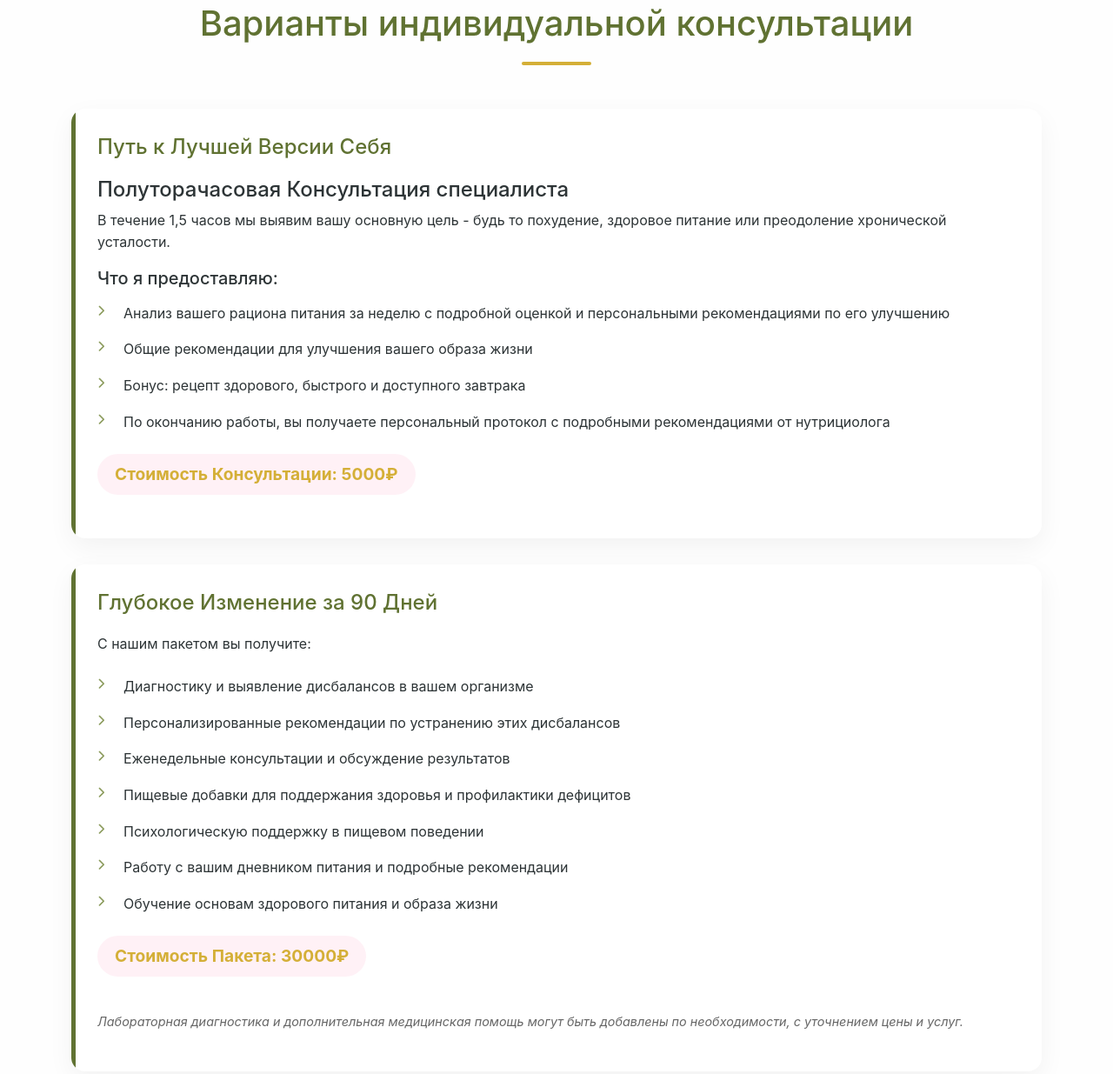
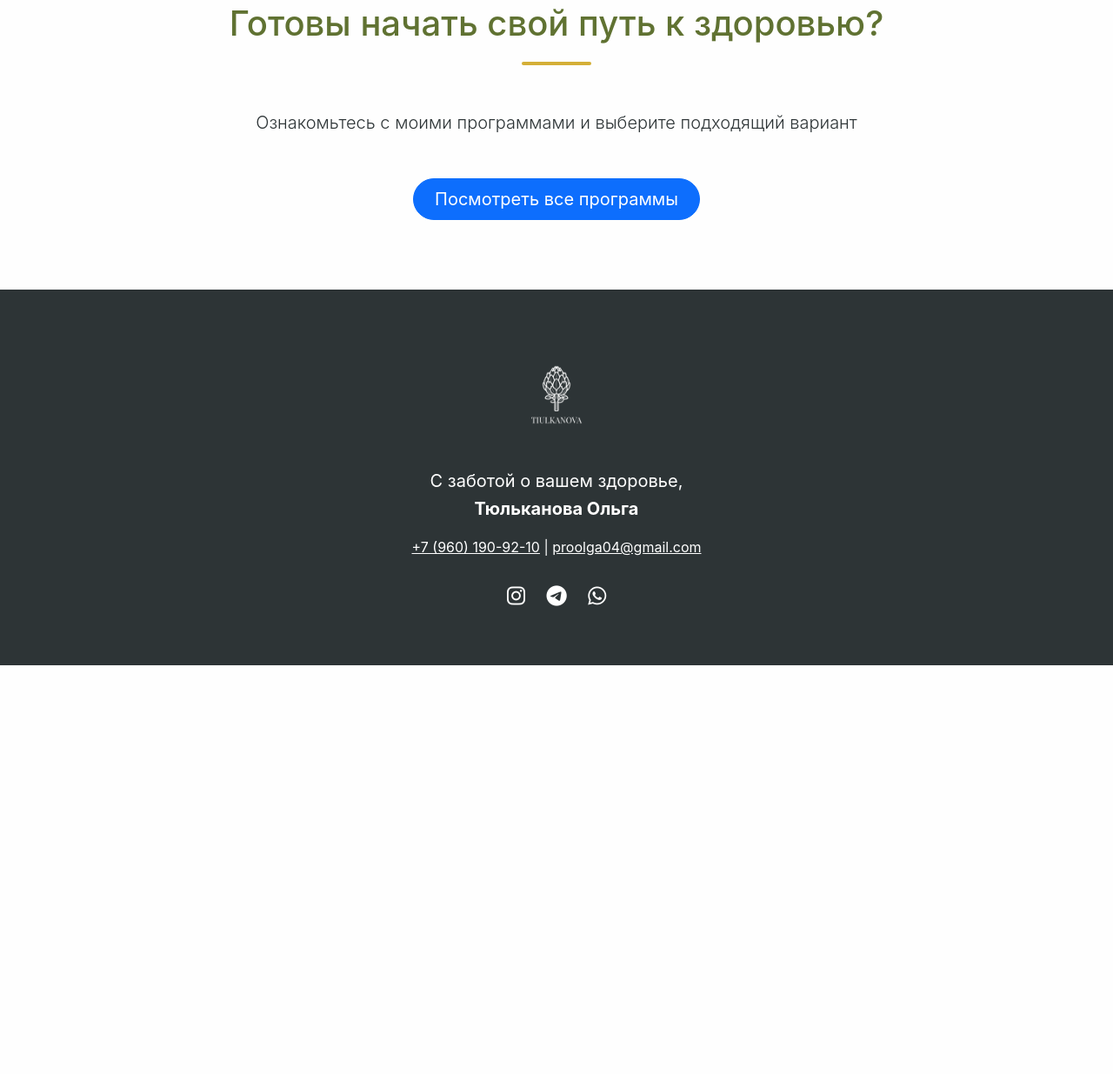
Before and after one commit to ityulkanov/nutritionology, a plain HTML site: page index.html in a window 1280 px wide. Shown: the part 814-2049 px from the top of the page at 87% size. After the commit the page ends 1579 px from the top, so only its background shows below. Drawn offline with nearby package versions, Linux system fonts and the light colour scheme.

Commit message:
add programs

```diff
--- a/index.html
+++ b/index.html
@@ -16,7 +16,10 @@
       <div class="col-lg-6 hero-content">
         <h1 class="display-4 fw-bold mb-4">Индивидуальные консультации</h1>
         <p class="lead mb-5">Дипломированный нутрициолог-диетолог, помогаю достичь гармонии тела и духа через правильное питание.</p>
-        <a href="#programs" class="btn btn-light btn-lg px-4 py-2 rounded-pill">Выбрать программу</a>
+        <div class="d-flex gap-3">
+          <a href="#about" class="btn btn-light btn-lg px-4 py-2 rounded-pill">Обо мне</a>
+          <a href="programs.html" class="btn btn-outline-light btn-lg px-4 py-2 rounded-pill">Программы</a>
+        </div>
       </div>
       <div class="col-lg-6">
         <img src="img/olga.png"
@@ -27,53 +30,12 @@
   </div>
 </section>
 
-<!-- Programs Section -->
-<section id="programs" class="section">
-  <div class="container">
-    <h2 class="section-title">Варианты индивидуальной консультации</h2>
-
-    <div class="program-card">
-      <h3>Путь к Лучшей Версии Себя</h3>
-      <h4>Полуторачасовая Консультация специалиста</h4>
-      <p>В течение 1,5 часов мы выявим вашу основную цель - будь то похудение, здоровое питание или преодоление хронической усталости.</p>
-
-      <h5>Что я предоставляю:</h5>
-      <ul>
-        <li>Анализ вашего рациона питания за неделю с подробной оценкой и персональными рекомендациями по его улучшению</li>
-        <li>Общие рекомендации для улучшения вашего образа жизни</li>
-        <li>Бонус: рецепт здорового, быстрого и доступного завтрака</li>
-        <li>По окончанию работы, вы получаете персональный протокол с подробными рекомендациями от нутрициолога</li>
-      </ul>
-
-      <p class="price">Стоимость Консультации: 5000₽</p>
-    </div>
-
-    <div class="program-card">
-      <h3>Глубокое Изменение за 90 Дней</h3>
-      <p>С нашим пакетом вы получите:</p>
-      <ul>
-        <li>Диагностику и выявление дисбалансов в вашем организме</li>
-        <li>Персонализированные рекомендации по устранению этих дисбалансов</li>
-        <li>Еженедельные консультации и обсуждение результатов</li>
-        <li>Пищевые добавки для поддержания здоровья и профилактики дефицитов</li>
-        <li>Психологическую поддержку в пищевом поведении</li>
-        <li>Работу с вашим дневником питания и подробные рекомендации</li>
-        <li>Обучение основам здорового питания и образа жизни</li>
-      </ul>
-
-      <p class="price">Стоимость Пакета: 30000₽</p>
-      <p class="note">Лабораторная диагностика и дополнительная медицинская помощь могут быть добавлены по необходимости, с уточнением цены и услуг.</p>
-    </div>
-  </div>
-</section>
-
-<!-- Additional Info Section -->
-<section class="section bg-light">
-  <div class="container">
-    <div class="program-card">
-      <h3>Мы заботимся о вашем здоровье</h3>
-      <p>Наши специалисты могут направить вас к соответствующим врачам для лабораторной диагностики и дополнительной медицинской помощи, если это необходимо. Мы работаем параллельно, чтобы обеспечить вам полный спектр заботы о вашем здоровье и благополучии.</p>
-    </div>
+<!-- Call to Action Section -->
+<section class="section">
+  <div class="container text-center">
+    <h2 class="section-title">Готовы начать свой путь к здоровью?</h2>
+    <p class="lead mb-5">Ознакомьтесь с моими программами и выберите подходящий вариант</p>
+    <a href="programs.html" class="btn btn-primary btn-lg px-4 py-2 rounded-pill">Посмотреть все программы</a>
   </div>
 </section>
 
```
Also changed, not shown: programs.html (+11 -1 lines).
